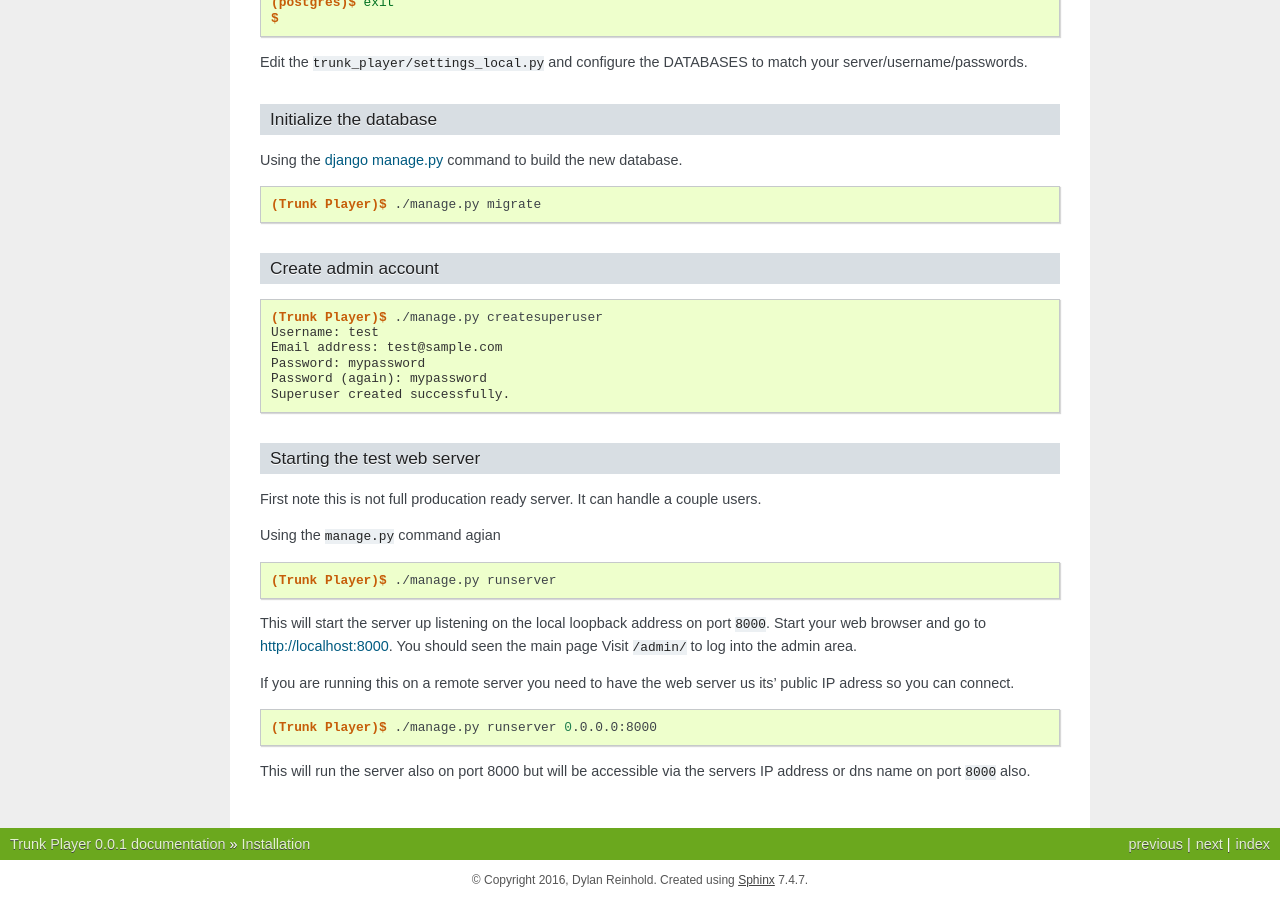
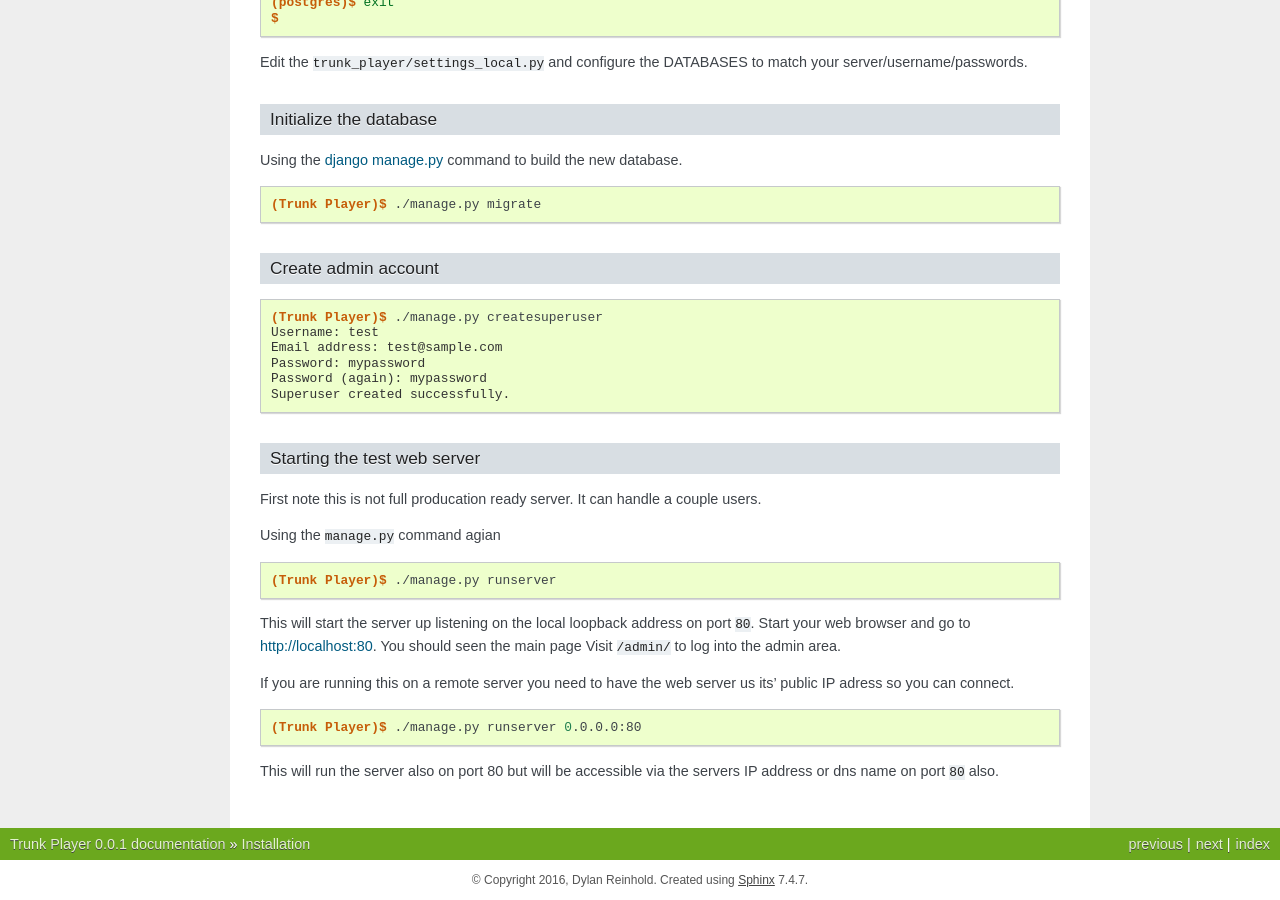
Before and after one commit to ScanOC/trunk-player, a Sphinx documentation site: the page built from docs/install.rst, in a window 1280 px wide and 900 px high, scrolled down 2452 px. Built offline with Sphinx 7.4.7, drawn with Linux system fonts in a browser that asks for light colours.

Commit message:
Update install.rst
this just cost me an hour of my life

```diff
--- a/docs/install.rst
+++ b/docs/install.rst
@@ -189,15 +189,15 @@ Using the ``manage.py`` command agian
 
   (Trunk Player)$ ./manage.py runserver
 
-This will start the server up listening on the local loopback address on port ``8000``. Start your web browser and go to `http://localhost:8000`_. You should seen the main page
+This will start the server up listening on the local loopback address on port ``80``. Start your web browser and go to `http://localhost:80`_. You should seen the main page
 Visit ``/admin/`` to log into the admin area.
 
-.. _`http://localhost:8000`: http://localhost:8000
+.. _`http://localhost:80`: http://localhost:80
 
 If you are running this on a remote server you need to have the web server us its' public IP adress so you can connect.
 
 .. code-block:: console
 
-   (Trunk Player)$ ./manage.py runserver 0.0.0.0:8000
+   (Trunk Player)$ ./manage.py runserver 0.0.0.0:80
 
-This will run the server also on port 8000 but will be accessible via the servers IP address or dns name on port ``8000`` also.
+This will run the server also on port 80 but will be accessible via the servers IP address or dns name on port ``80`` also.
```
